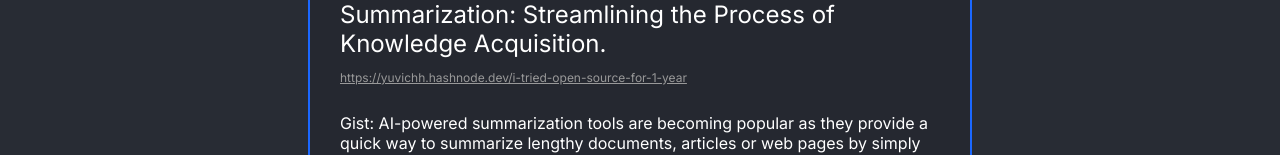
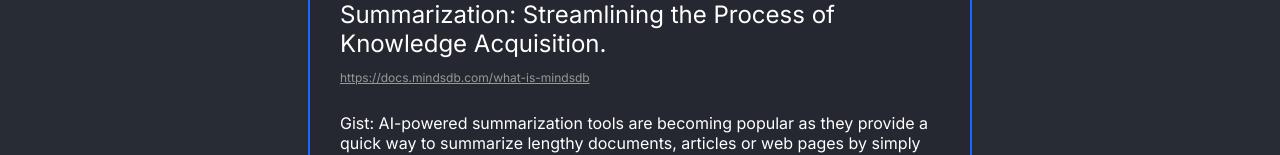
Before and after one commit to avionmission/smartfeedai, a React (Create React App) app: page / in a window 1280 px wide. Shown: the part 446-601 px from the top of the page. Built offline with nearby package versions, Linux system fonts and the light colour scheme.

Commit message:
Updated README

```diff
--- a/src/App.js
+++ b/src/App.js
@@ -8,7 +8,7 @@ function App() {
 
   const [isLoading, setIsLoading] = useState(false);
 
-  const [url, setUrl] = useState("https://yuvichh.hashnode.dev/i-tried-open-source-for-1-year");
+  const [url, setUrl] = useState("https://docs.mindsdb.com/what-is-mindsdb");
   const [title, setTitle] = useState("Efficient Information Retrieval with AI Summarization: Streamlining the Process of Knowledge Acquisition.");
   const [gist, setGist] = useState("AI-powered summarization tools are becoming popular as they provide a quick way to summarize lengthy documents, articles or web pages by simply pasting the link. These tools use natural language processing, machine learning, and deep learning to identify the most relevant content. They are useful for professionals and individuals who need to quickly review large volumes of information. However, it's important to use them with a critical eye and verify the accuracy of the summary.");
 
```
Also changed, not shown: 1 other file (tests, documents, lock files or other folders).
